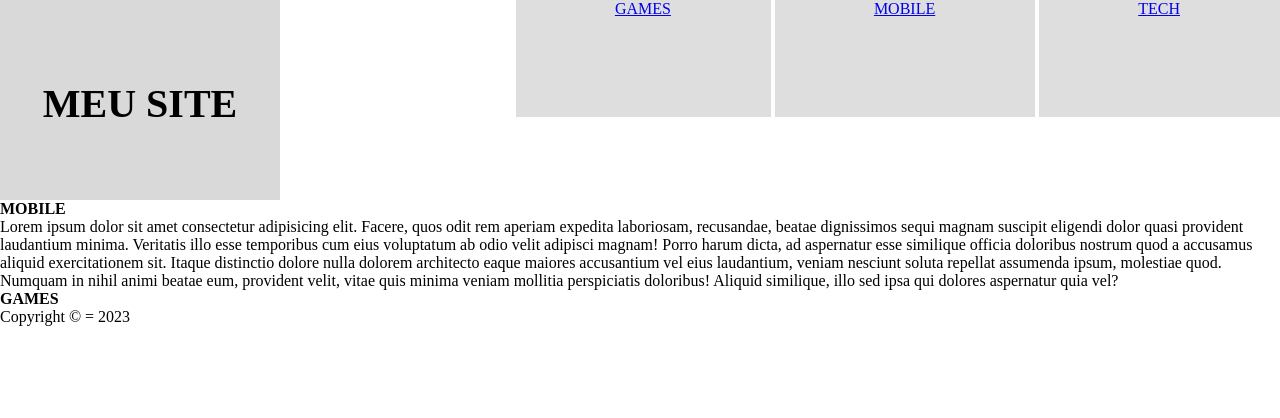
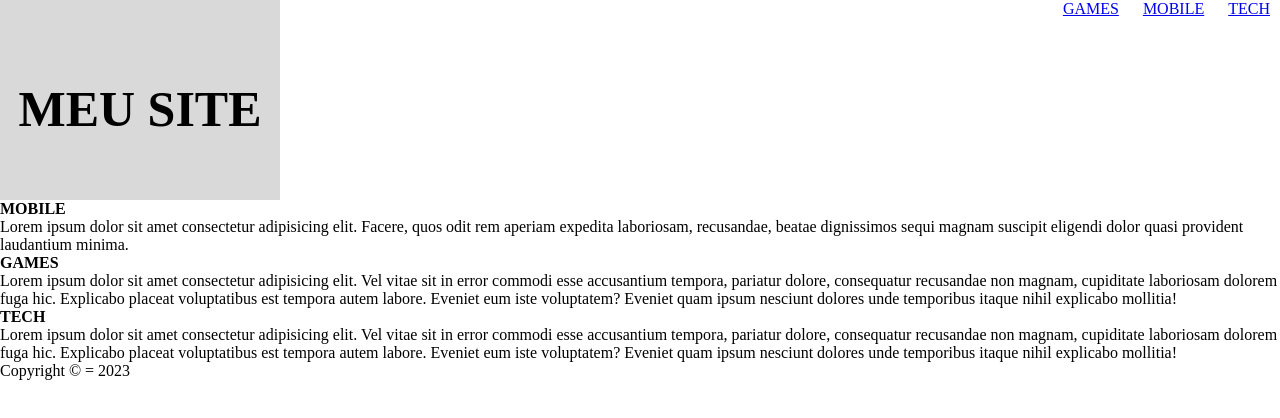
Before and after one commit to pedroarchilha/fiap-RWD, a plain HTML site: page Org/exercicio-html1/rm550450/index.html in a window 1280 px wide. Drawn offline with Linux system fonts and the light colour scheme.

Commit message:
As seções de conteudo foram atualizadas

```diff
--- a/Org/exercicio-html1/rm550450/css/estilo.css
+++ b/Org/exercicio-html1/rm550450/css/estilo.css
@@ -18,7 +18,7 @@
     /*padding: 92px;*/
     /*padding-top: 80px;*/
     padding: 80px 0 0 0; /* cada numero reflete cada lateral do quadrado do padding*/
-    font-size: 40px;
+    font-size: 50px;
 }
 
 .menu {
@@ -30,9 +30,21 @@
 }
 
 .menu ul li {
-    display: inline;
-    background-color: #d9d9d9d9;
-    padding: 100px 100px 100px 99px;
+    display: inline-block;
+    padding: 0 10px;
+}
+
+.manu ul li a{
+    text-decoration: none;
+    text-align: center;
+    color: #000000;
+    font-weight: 700;
+    font-size: 40px;
+    background-color: #d9d9d9;
+    height: 200px;
+    width: 200px;
+    display: inline-block;
+    padding: 80px 0 0 0;
 }
 
 .conteudo {
--- a/Org/exercicio-html1/rm550450/index.html
+++ b/Org/exercicio-html1/rm550450/index.html
@@ -44,17 +44,20 @@
         </header>
         <!-- section>h2*1p*1h2*1p*1 -->
         <section class="conteudo">
-            <h2>MOBILE</h2>
-            <p>Lorem ipsum dolor sit amet consectetur adipisicing elit. Facere, quos odit rem aperiam expedita
+            <div>
+                <h2>MOBILE</h2>
+                <p>Lorem ipsum dolor sit amet consectetur adipisicing elit. Facere, quos odit rem aperiam expedita
                 laboriosam, recusandae, beatae dignissimos sequi magnam suscipit eligendi dolor quasi provident
-                laudantium minima. Veritatis illo esse temporibus cum eius voluptatum ab odio velit adipisci magnam!
-                Porro harum dicta, ad aspernatur esse similique officia doloribus nostrum quod a accusamus aliquid
-                exercitationem sit. Itaque distinctio dolore nulla dolorem architecto eaque maiores accusantium vel eius
-                laudantium, veniam nesciunt soluta repellat assumenda ipsum, molestiae quod. Numquam in nihil animi
-                beatae eum, provident velit, vitae quis minima veniam mollitia perspiciatis doloribus! Aliquid
-                similique, illo sed ipsa qui dolores aspernatur quia vel?</p>
-            <h2>GAMES</h2>
-            <p></p>
+                laudantium minima. </p>
+            </div>
+            <div>
+                <h2>GAMES</h2>
+                <p>Lorem ipsum dolor sit amet consectetur adipisicing elit. Vel vitae sit in error commodi esse accusantium tempora, pariatur dolore, consequatur recusandae non magnam, cupiditate laboriosam dolorem fuga hic. Explicabo placeat voluptatibus est tempora autem labore. Eveniet eum iste voluptatem? Eveniet quam ipsum nesciunt dolores unde temporibus itaque nihil explicabo mollitia!</p>
+            </div>
+            <div>
+                <h2>TECH</h2>
+                <p>Lorem ipsum dolor sit amet consectetur adipisicing elit. Vel vitae sit in error commodi esse accusantium tempora, pariatur dolore, consequatur recusandae non magnam, cupiditate laboriosam dolorem fuga hic. Explicabo placeat voluptatibus est tempora autem labore. Eveniet eum iste voluptatem? Eveniet quam ipsum nesciunt dolores unde temporibus itaque nihil explicabo mollitia!</p>
+            </div>
         </section>
         <!-- footer, samll, p, "copyright &copy - 2023" -->
         <!-- footer>small>p{copyright &copy = 2023} -->
```
